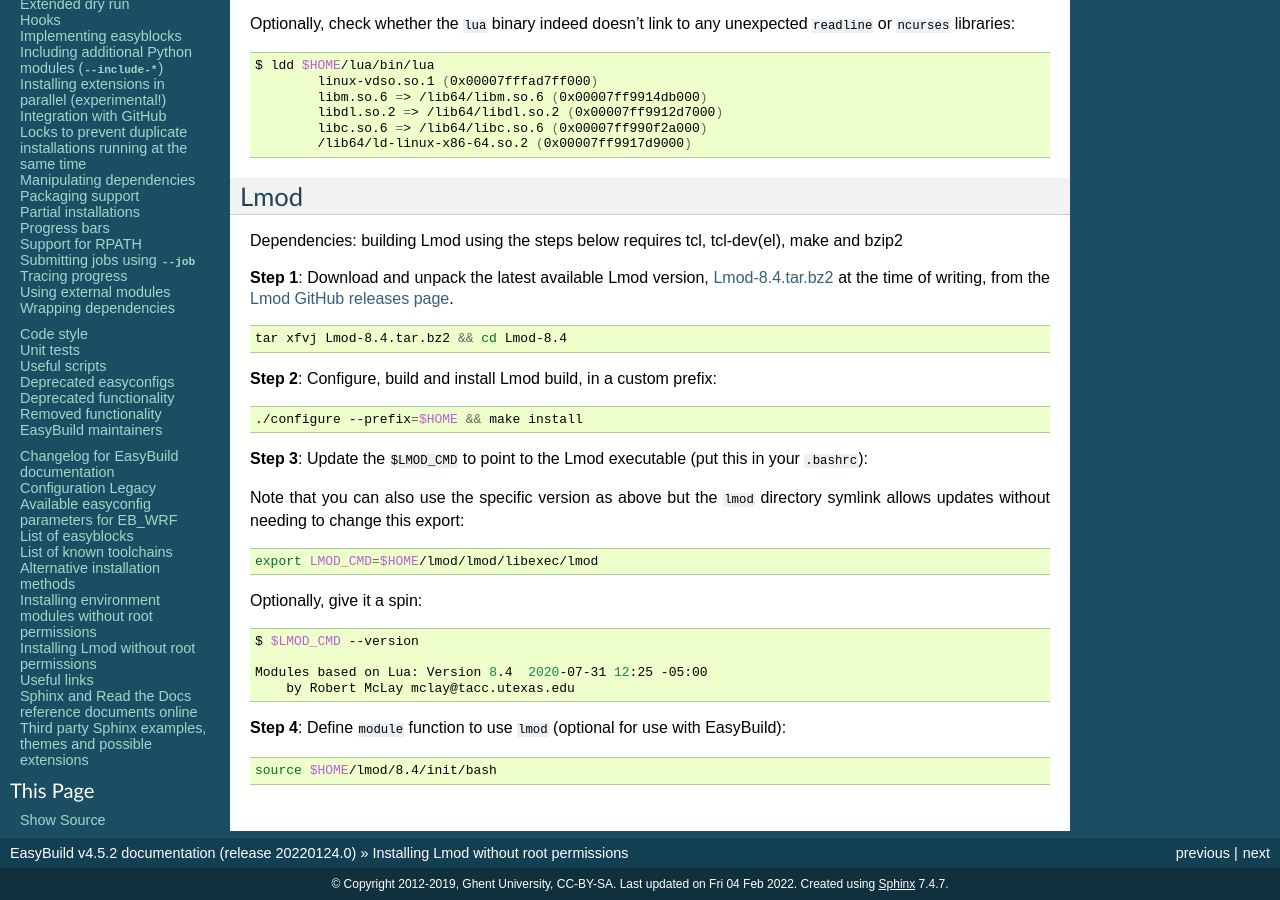
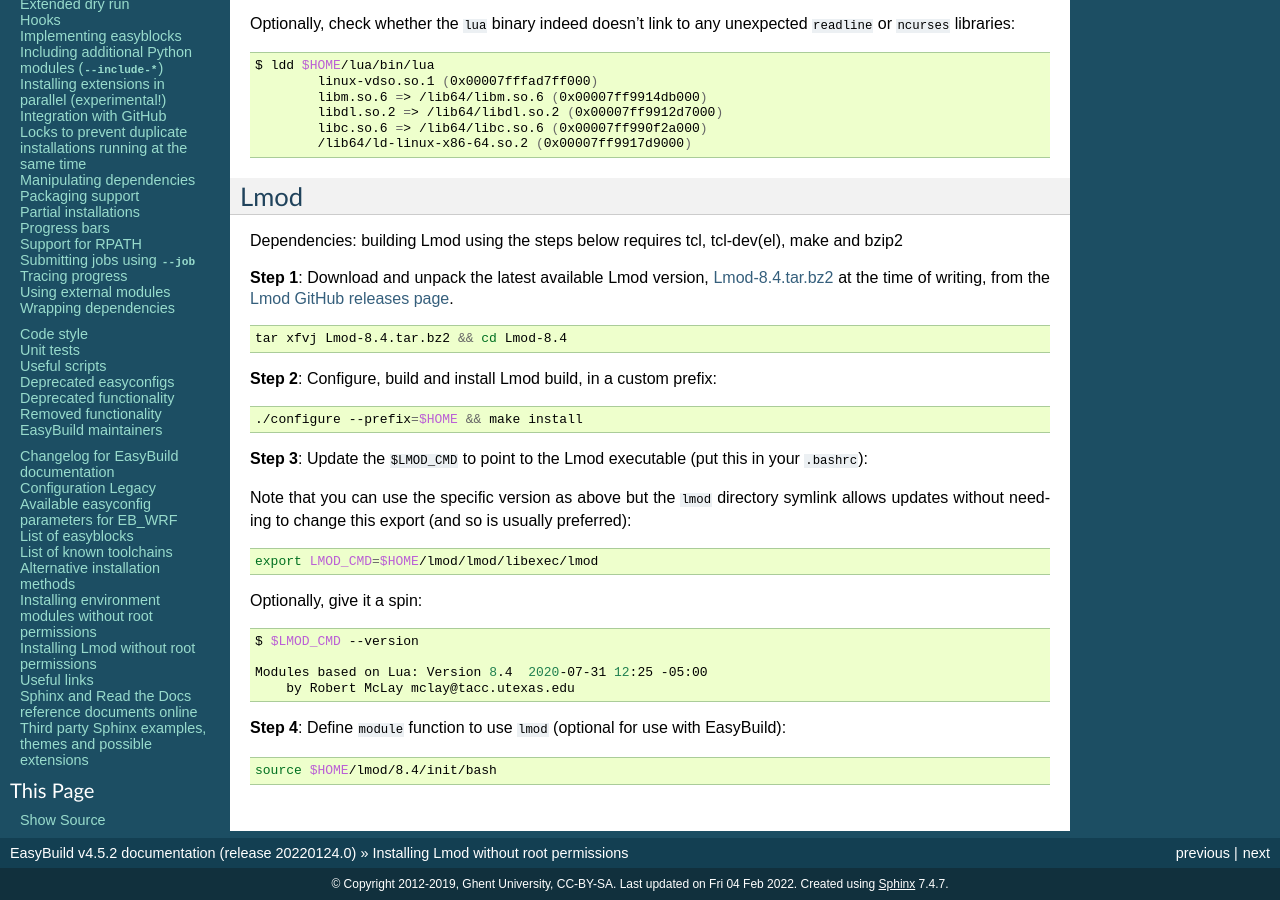
Before and after one commit to easybuilders/easybuild, a Sphinx documentation site: the page built from docs/Installing-Lmod-without-root-permissions.rst, in a window 1280 px wide and 900 px high, scrolled down 615 px. Built offline with Sphinx 7.4.7, drawn with Linux system fonts in a browser that asks for light colours; pages that are not in the unit, such as notebooks, are missing from menus.

Commit message:
Update Installing-Lmod-without-root-permissions.rst

```diff
--- a/docs/Installing-Lmod-without-root-permissions.rst
+++ b/docs/Installing-Lmod-without-root-permissions.rst
@@ -81,8 +81,9 @@
 .. code:: bash
     export LMOD_CMD=$HOME/lmod/8.4/libexec/lmod
 
-Note that you can also use the specific version as above but the ``lmod``
-directory symlink allows updates without needing to change this export:
+Note that you can use the specific version as above but the ``lmod``
+directory symlink allows updates without needing to change this export
+(and so is usually preferred):
 
 .. code:: bash
 
```
